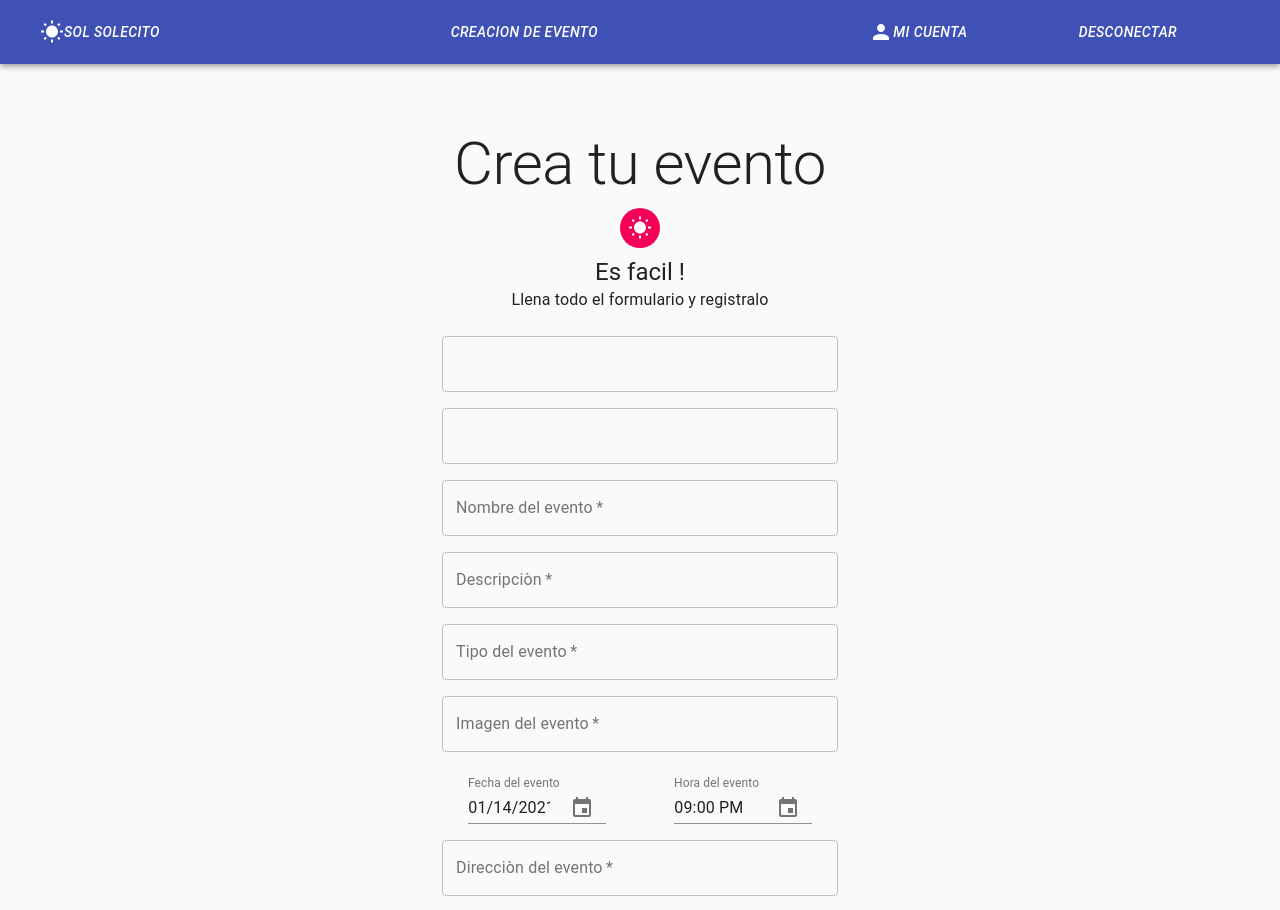
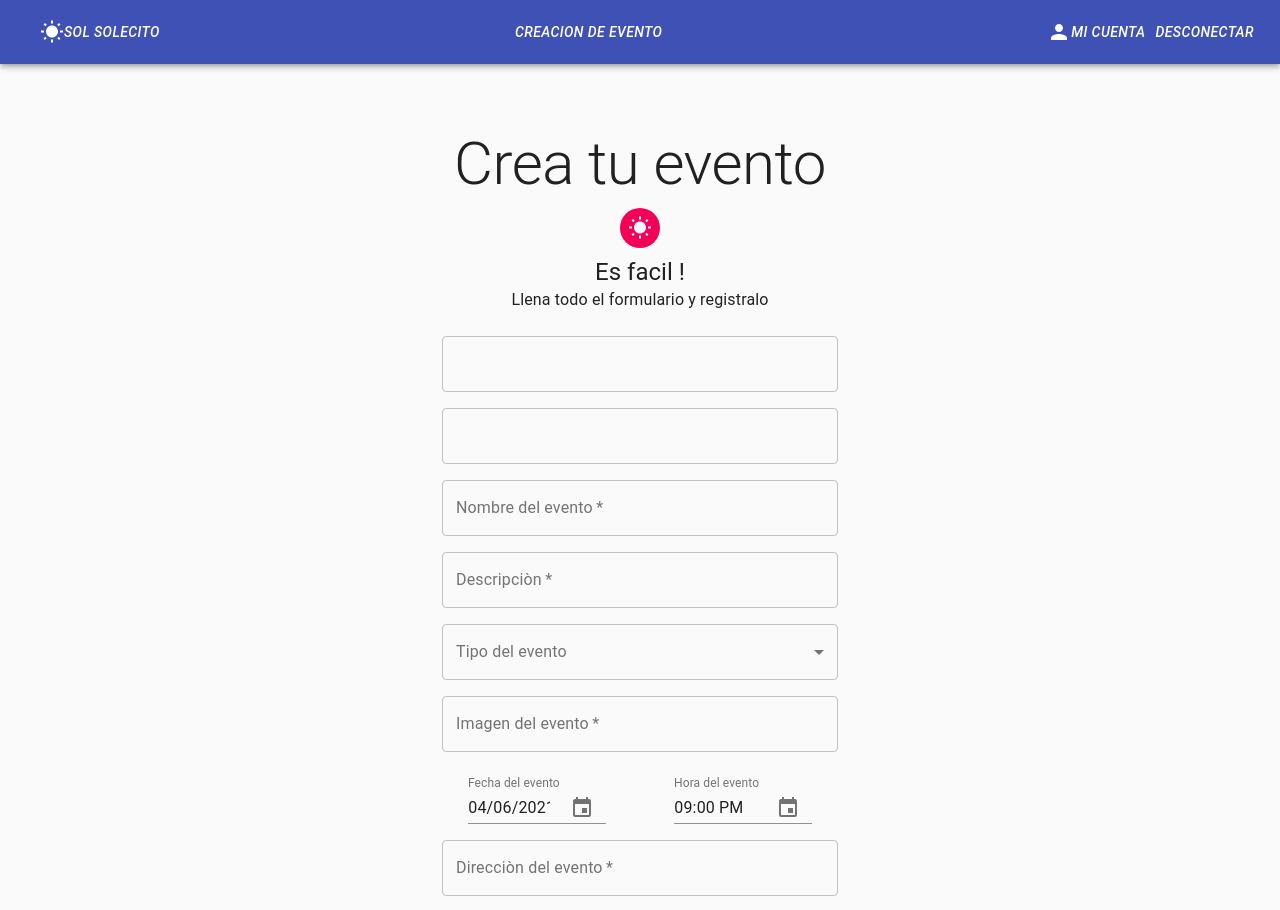
Before and after one commit to cedriclecalvez/SolSolecito, a React (Create React App) app in the folder reactapp/: page /CreateEvent in a window 1280 px wide. Shown: the top 910 px of the page. Built offline with nearby package versions, Linux system fonts and the light colour scheme.

Commit message:
frontend design header et cards ok

```diff
--- a/reactapp/src/Pages/Components/DateTime.js
+++ b/reactapp/src/Pages/Components/DateTime.js
@@ -18,7 +18,7 @@ export default function DateTimePickers(props) {
     console.log("---------props de composant DateTimePickers",props);
 
   // The first commit of Material-UI
-  const [selectedDate, setSelectedDate] = React.useState(new Date('2021-01-14T21:00:00'));
+  const [selectedDate, setSelectedDate] = React.useState(new Date('2021-04-06T21:00:00'));
   console.log("------------selectedDate",selectedDate);
 
   const handleDateChange = (date) => {
--- a/reactapp/src/Pages/Components/Header.js
+++ b/reactapp/src/Pages/Components/Header.js
@@ -93,13 +93,8 @@ function Header(props) {
             <ThemeProvider theme={theme}>
                 <AppBar position="static">
                     <Toolbar>
-                        <Grid container spacing={3}>
-                            < Grid item xs={4}>
-                                {/* <Typography variant="h5" className={classes.title}>
-                                    <WbSunnyIcon />
-                                    <span> </span>
-                                    Sol Solecito
-                                </Typography> */}
+                        <Grid container item style={{display:"flex", flexDirection:"row", justifyContent:"center"}}>
+                            < Grid item  style={{display:"flex", flexDirection:"row", justifyContent:"flex-start"}}xs={2}>
 
                                 <Button variant="h5" color="inherit"  onClick={(e)=>{setToHomeScreen(true)}}>
                                     <WbSunnyIcon />
@@ -107,11 +102,11 @@ function Header(props) {
                                 </Button>
                             </Grid>
 
-                            <Grid item xs={4} >
+                            <Grid item style={{display:"flex", flexDirection:"row", justifyContent:"center"}} xs={7} >
                                 <Button color="inherit" fontStyle='italic' fontFamily='Roboto' onClick={(e)=>{setToCreateEvent(true)}} >Creacion de evento</Button>
                             </Grid>
 
-                            <Grid item xs={2}>
+                            <Grid item style={{display:"flex", flexDirection:"row", justifyContent:"flex-end"}} xs={2}>
                                 <div display ="flex">
                                     <Button  aria-controls="simple-menu" aria-haspopup="true" color="inherit" onClick={handleClick}>
                                         <PersonIcon/>Mi cuenta {props.userInfo.alias}
@@ -130,7 +125,7 @@ function Header(props) {
                                 </div>
                             </Grid>
 
-                            <Grid item xs={2}  >
+                            <Grid item style={{display:"flex", flexDirection:"row", justifyContent:"flex-end"}} xs={1}  >
                                 <Button color="inherit" onClick={(e)=>{setToSignIn(true)}}>Desconectar</Button>
                             </Grid>
                         </Grid>
--- a/reactapp/src/Pages/CreateEvent.js
+++ b/reactapp/src/Pages/CreateEvent.js
@@ -21,6 +21,12 @@ import WbSunnyIcon from '@material-ui/icons/WbSunny';
 import AddIcon from '@material-ui/icons/Add';
 
 
+import InputLabel from '@material-ui/core/InputLabel';
+import MenuItem from '@material-ui/core/MenuItem';
+import FormControl from '@material-ui/core/FormControl';
+import Select from '@material-ui/core/Select';
+
+
 
 
 
@@ -42,6 +48,12 @@ const useStyles = makeStyles((theme) => ({
   },
   submit: {
     margin: theme.spacing(3, 0, 2),
+  },
+  formControl: {
+    width: '100%',
+  },
+  selectEmpty: {
+    marginTop: theme.spacing(2),
   },
 }));
 
@@ -81,17 +93,12 @@ function CreateEvent(props) {
     const [descriptionEvent,setDescriptionEvent]= useState("");
     const [errorDescriptionEvent,setErrorDescriptionEvent]= useState(false);
 
-  const [typeEvent,setTypeEvent]= useState("");
-  const [errorTypeEvent,setErrorTypeEvent]= useState(false);
+    const [typeEventBtn, setTypeEventBtn] = useState('');
 
     const [imageEvent,setImageEvent]= useState([]);
     const [errorImageEvent,setErrorImageEvent]= useState(false);
 
     const [dateEvent,setDateEvent]= useState(Date);
-  const [errorDateEvent,setErrorDateEvent]= useState(false);
-
-  const [hourEvent,setHourEvent]= useState("");
-  const [errorHourEvent,setErrorHourEvent]= useState(false);
 
     const [addressEvent,setAddressEvent]= useState("");
     const [errorAddressEvent,setErrorAddressEvent]= useState(false);
@@ -118,12 +125,18 @@ function CreateEvent(props) {
     const [responseBddOk,setResponseBddOk]= useState(false);
 
 
+    // fonction du bouton pour le changement de types events
+    const handleChangeType = (event) => {
+    setTypeEventBtn(event.target.value);
+    }
 
     // fonction du bouton retour vers HomeScreen
     const [createOtherEvent,setCreateOtherEvent]= useState(false);
     if(createOtherEvent===true){
         return <Redirect to='/CreateEvent'/>
     }
+
+
 
 
 
@@ -148,10 +161,8 @@ function CreateEvent(props) {
         if(contactEmailEvent===""){seterrorContactEmailEvent(true)}
         if(nameEvent===""){setErrorNameEvent(true)}
         if(descriptionEvent===""){setErrorDescriptionEvent(true)}
-    if(typeEvent===""){setErrorTypeEvent(true)}
+        // if(typeEvent===""){setErrorTypeEvent(true)}
         if(imageEvent===""){setErrorImageEvent(true)}
-    if(dateEvent===""){setErrorDateEvent(true)}
-    if(hourEvent===""){setErrorHourEvent(true)}
         if(addressEvent===""){setErrorAddressEvent(true)}
         if(cityEvent===""){setErrorCityEvent(true)}
         if(postalCodeEvent===""){setErrorPostalCodeEvent(true)}
@@ -164,7 +175,7 @@ function CreateEvent(props) {
         const dataToBackend = await fetch ('/events/CreateEvent',{
         method:'POST',
         headers: {'Content-Type': 'application/x-www-form-urlencoded'},
-      body: `participants=${props.userInfo._id}&contactName=${contactNameEvent}&contactEmail=${contactEmailEvent}&name=${nameEvent}&type=${typeEvent}&description=${descriptionEvent}&image=${imageEvent}&date=${dateEvent}&hour=${hourEvent}&address=${addressEvent}&city=${cityEvent}&postalCode=${postalCodeEvent}&maxUser=${maxUserEvent}&ageChildren=${ageChildrenEvent}&token=${props.userInfo.token}`
+        body: `participants=${props.userInfo._id}&contactName=${contactNameEvent}&contactEmail=${contactEmailEvent}&name=${nameEvent}&type=${typeEventBtn}&description=${descriptionEvent}&image=${imageEvent}&date=${dateEvent}&address=${addressEvent}&city=${cityEvent}&postalCode=${postalCodeEvent}&maxUser=${maxUserEvent}&ageChildren=${ageChildrenEvent}&token=${props.userInfo.token}`
         })
 
         const retourData = await dataToBackend.json()
@@ -173,9 +184,9 @@ function CreateEvent(props) {
         setResponseBddOk(retourData.result);
 
         props.onSubmitEvent(retourData.saveEvent)
+    }
 
 
-  }
     if(responseBddOk===true){
         return <Redirect to='/HomeScreen'/>
     }
@@ -285,18 +296,29 @@ function CreateEvent(props) {
                                 />
                             </Grid>
                             <Grid item xs={12}>
-                        <TextField
-                            error={errorTypeEvent} // si il y a une erreur, error = error
-                            autoComplete="fname"
-                            name="type"
-                            variant="outlined"
+                                <FormControl variant="outlined" className={classes.formControl}>
+                                    <InputLabel id="demo-simple-select-outlined-label">Tipo del evento</InputLabel>
+                                    <Select
+                                        labelId="demo-simple-select-outlined-label"
+                                        id="demo-simple-select-outlined"
+                                        value={typeEventBtn}
                                         fullWidth
-                            required
-                            label={!errorTypeEvent ? "Tipo del evento" : "error"}
-                            id={!errorTypeEvent ? "type" : "outlined-error"}
-                            autoFocus
-                            onChange={(e)=> {setErrorTypeEvent(false) ; setTypeEvent(e.target.value)}}
-                        />
+                                        onChange={handleChangeType}
+                                        label="Tipo del evento"
+                                    >
+                                    <MenuItem value="Tipo del evento">
+                                        <em>None</em>
+                                    </MenuItem>
+                                    <MenuItem value={"Deporte"}>Deporte</MenuItem>
+                                    <MenuItem value={"Cultura"}>Actividad cultural</MenuItem>
+                                    <MenuItem value={"Cumpleaños"}>Cumpleaños</MenuItem>
+                                    <MenuItem value={"Cine"}>Cine</MenuItem>
+                                    <MenuItem value={"Musica"}>Clases de musica</MenuItem>
+                                    <MenuItem value={"Canticuentos"}>Canticuentos</MenuItem>
+                                    <MenuItem value={"Paseos"}>Paseos</MenuItem>
+                                    <MenuItem value={"Parque o Picnic"}>Parque o Picnic</MenuItem>
+                                    </Select>
+                                </FormControl>
                             </Grid>
                             <Grid item xs={12}>
                                 <TextField
@@ -320,6 +342,7 @@ function CreateEvent(props) {
 
 
 
+
                             <Grid item xs={12}>
                                 <TextField
                                     error={errorAddressEvent} // si il y a une erreur, error = error
@@ -334,8 +357,6 @@ function CreateEvent(props) {
                                     onChange={(e)=> {setErrorAddressEvent(false) ; setAddressEvent(e.target.value)}}
                                 />
                             </Grid>
-
-
                             <Grid item xs={12} sm={6}>
                                 <TextField
                                     error={errorPostalCodeEvent} // si il y a une erreur, error = error
@@ -344,7 +365,7 @@ function CreateEvent(props) {
                                     variant="outlined"
                                     fullWidth
                                     required
-                            label={!errorPostalCodeEvent ? "Codigo postal del evento" : "error"}
+                                    label={!errorPostalCodeEvent ? "Codigo postal" : "error"}
                                     id={!errorPostalCodeEvent ? "postalCode" : "outlined-error"}
                                     autoFocus
                                     onChange={(e)=> {setErrorPostalCodeEvent(false) ; setPostalCodeEvent(e.target.value)}}
@@ -358,7 +379,7 @@ function CreateEvent(props) {
                                     variant="outlined"
                                     fullWidth
                                     required
-                            label={!errorCityEvent ? "Ciudad del evento" : "error"}
+                                    label={!errorCityEvent ? "Ciudad" : "error"}
                                     id={!errorCityEvent ? "city" : "outlined-error"}
                                     autoFocus
                                     onChange={(e)=> {setErrorCityEvent(false) ; setCityEvent(e.target.value)}}
@@ -374,7 +395,7 @@ function CreateEvent(props) {
                                     variant="outlined"
                                     fullWidth
                                     required
-                            label={!errorMaxUserEvent ? "Max personas autorisadas en el evento" : "error"}
+                                    label={!errorMaxUserEvent ? "Max personas autorisadas" : "error"}
                                     id={!errorMaxUserEvent ? "maxUser" : "outlined-error"}
                                     autoFocus
                                     onChange={(e)=> {setErrorSetMaxUserEvent(false) ; setMaxUserEvent(e.target.value)}}
@@ -394,7 +415,6 @@ function CreateEvent(props) {
                                     onChange={(e)=> {setErrorAgeChildrenEvent(false) ; setAgeChildrenEvent(e.target.value)}}
                                 />
                             </Grid>
-
                             <Grid item xs={12}>
                                 <FormControlLabel
                                     control={<Checkbox value="allowExtraEmails" color="primary" />}
--- a/reactapp/src/Pages/EventsSavedScreen.js
+++ b/reactapp/src/Pages/EventsSavedScreen.js
@@ -64,7 +64,7 @@ function EventsSavedScreen(props){
                     {eventList.map((event,i)=>{
                     // console.log("---------props de event dans EventsSavedScreen",event);
 
-                        return  <Grid key={i} style={{marginBottom:50, marginRight:20}}>
+                        return  <Grid key={i} xs={12} sm={6} md={4} lg={3} xl={3} style={{marginBottom:50, marginRight:20}}>
                                     <EventCard style={{marginBottom:50}}
                                             key={i}
                                             event={event}
--- a/reactapp/src/Pages/HomeScreen.js
+++ b/reactapp/src/Pages/HomeScreen.js
@@ -57,7 +57,7 @@ function HomeScreen(){
                     {eventList.map((event,i)=>{
                     console.log("---------props de event dans homeScreen",event);
 
-                        return  <Grid key={i} style={{marginBottom:50, marginRight:20}}>
+                        return  <Grid key={i} xs={12} sm={6} md={4} lg={3} xl={3} style={{marginBottom:50, marginRight:20}}>
                                     <EventCard style={{marginBottom:50}}
                                         key={i}
                                         event={event}
--- a/reactapp/src/Pages/MyEventScreen.js
+++ b/reactapp/src/Pages/MyEventScreen.js
@@ -69,7 +69,7 @@ function MyEventScreen(props){
                     {myEventList.map((event,i)=>{
                     console.log("---------props de event dans myEventScreen",event);
 
-                        return  <Grid key={i} style={{marginBottom:50, marginRight:20}}>
+                        return  <Grid key={i} xs={12} sm={6} md={4} lg={3} xl={3} style={{marginBottom:50, marginRight:20}}>
                                     <EventCard style={{marginBottom:50}}
                                                 key={i}
                                                 event={event}
```
Also changed, not shown: reactapp/src/Pages/Components/EventCard.js (+7 -3 lines). Lines whose indentation alone changed are shown as unchanged.
